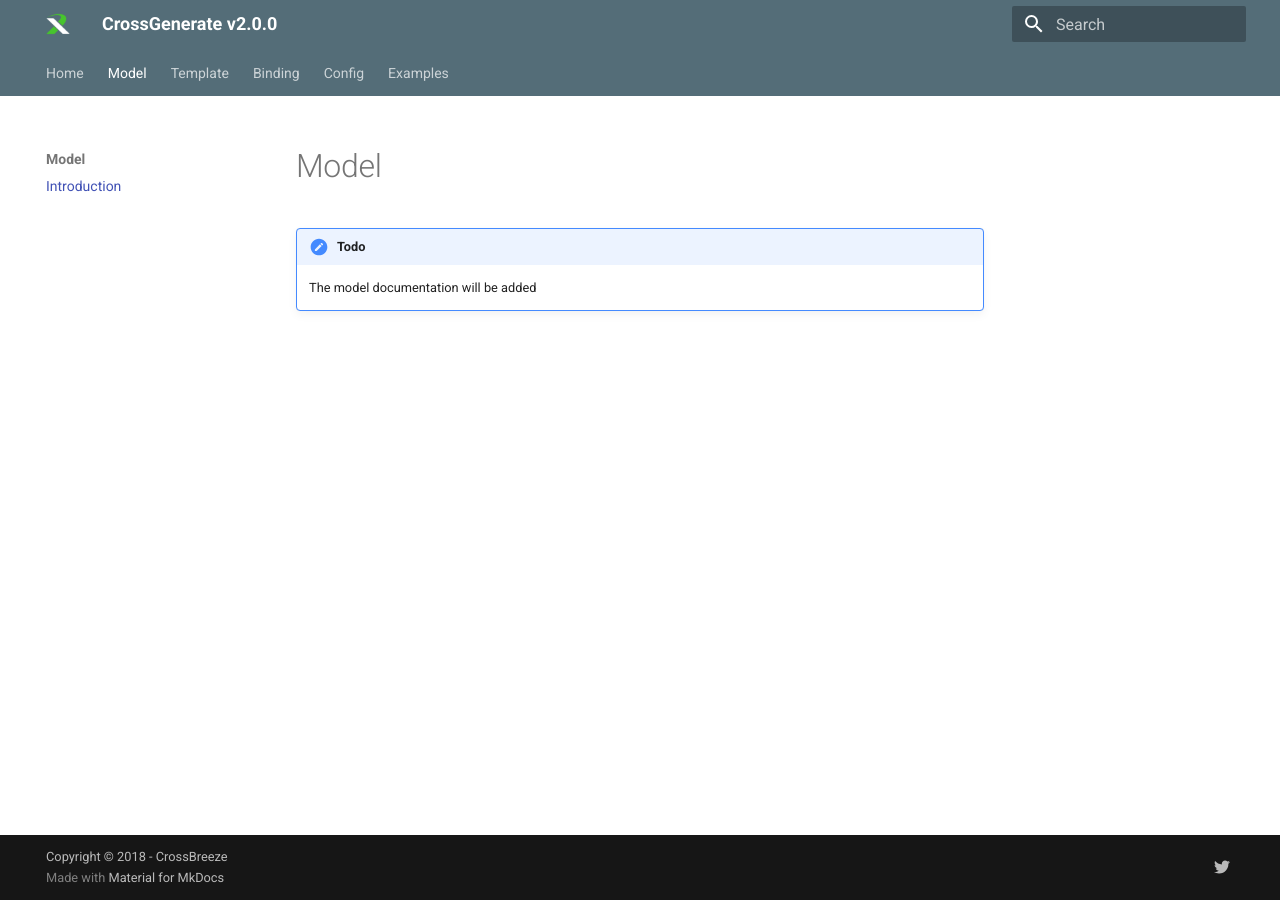
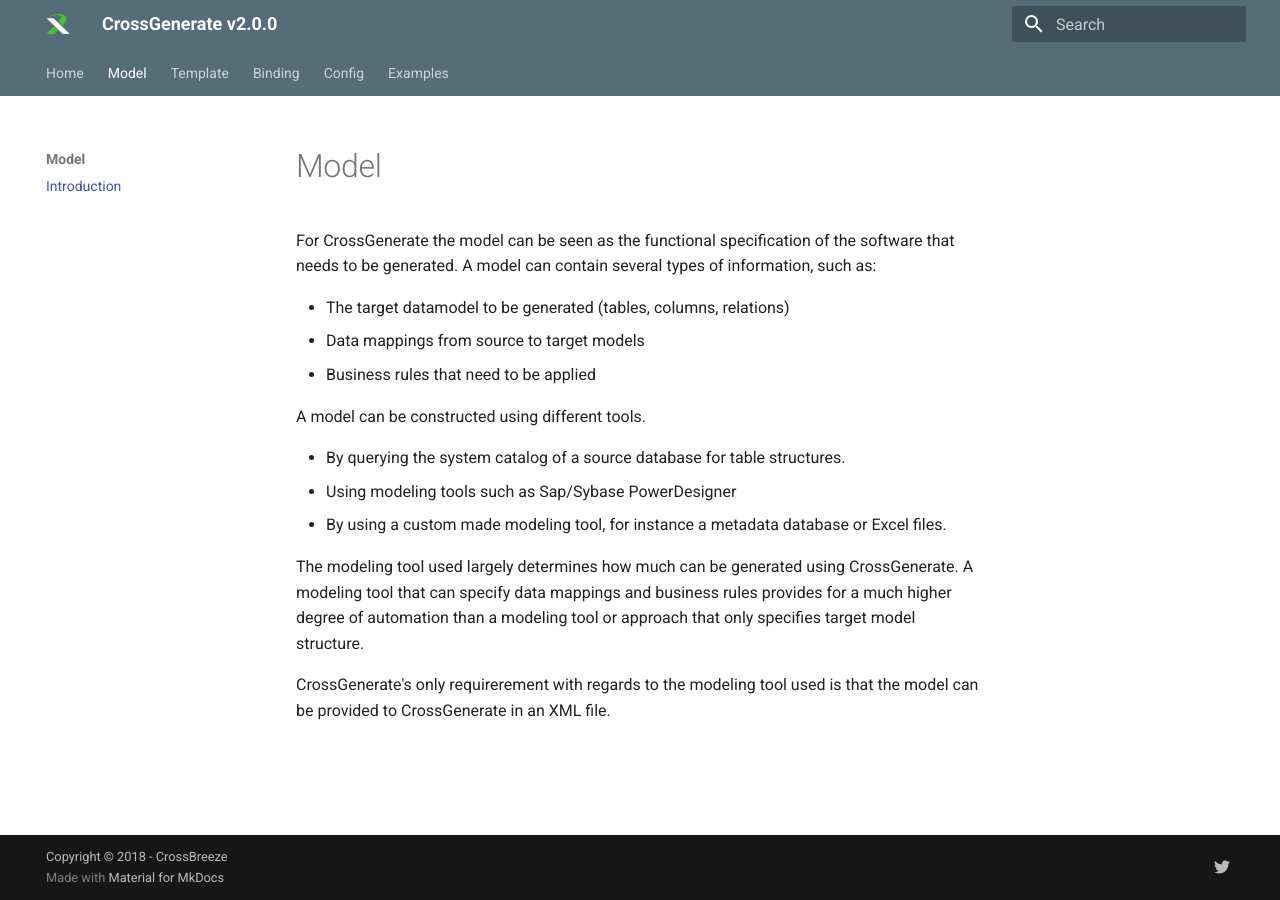
Before and after one commit to CrossBreezeNL/CrossGenerate, an MkDocs documentation site: the page built from Documentation/docs/Model/index.md, in a window 1280 px wide. Built offline with MkDocs 1.6.1 and Material for MkDocs 9.7.7, drawn with Linux system fonts in a browser that asks for light colours; old or Windows-style settings are respelled for this version of MkDocs.

Commit message:
introduction text for model page

```diff
--- a/Documentation/docs/Model/index.md
+++ b/Documentation/docs/Model/index.md
@@ -1,4 +1,17 @@
 # Model
 
-!!! todo
-    The model documentation will be added
+For CrossGenerate the model can be seen as the functional specification of the software that needs to be generated. A model can contain several types of information, such as:
+
+- The target datamodel to be generated (tables, columns, relations)
+- Data mappings from source to target models
+- Business rules that need to be applied
+
+A model can be constructed using different tools.
+
+- By querying the system catalog of a source database for table structures.
+- Using modeling tools such as Sap/Sybase PowerDesigner
+- By using a custom made modeling tool, for instance a metadata database or Excel files.
+
+The modeling tool used largely determines how much can be generated using CrossGenerate. A modeling tool that can specify data mappings and business rules provides for a much higher degree of automation than a modeling tool or approach that only specifies target model structure.
+
+CrossGenerate's only requirerement with regards to the modeling tool used is that the model can be provided to CrossGenerate in an XML file.
```
